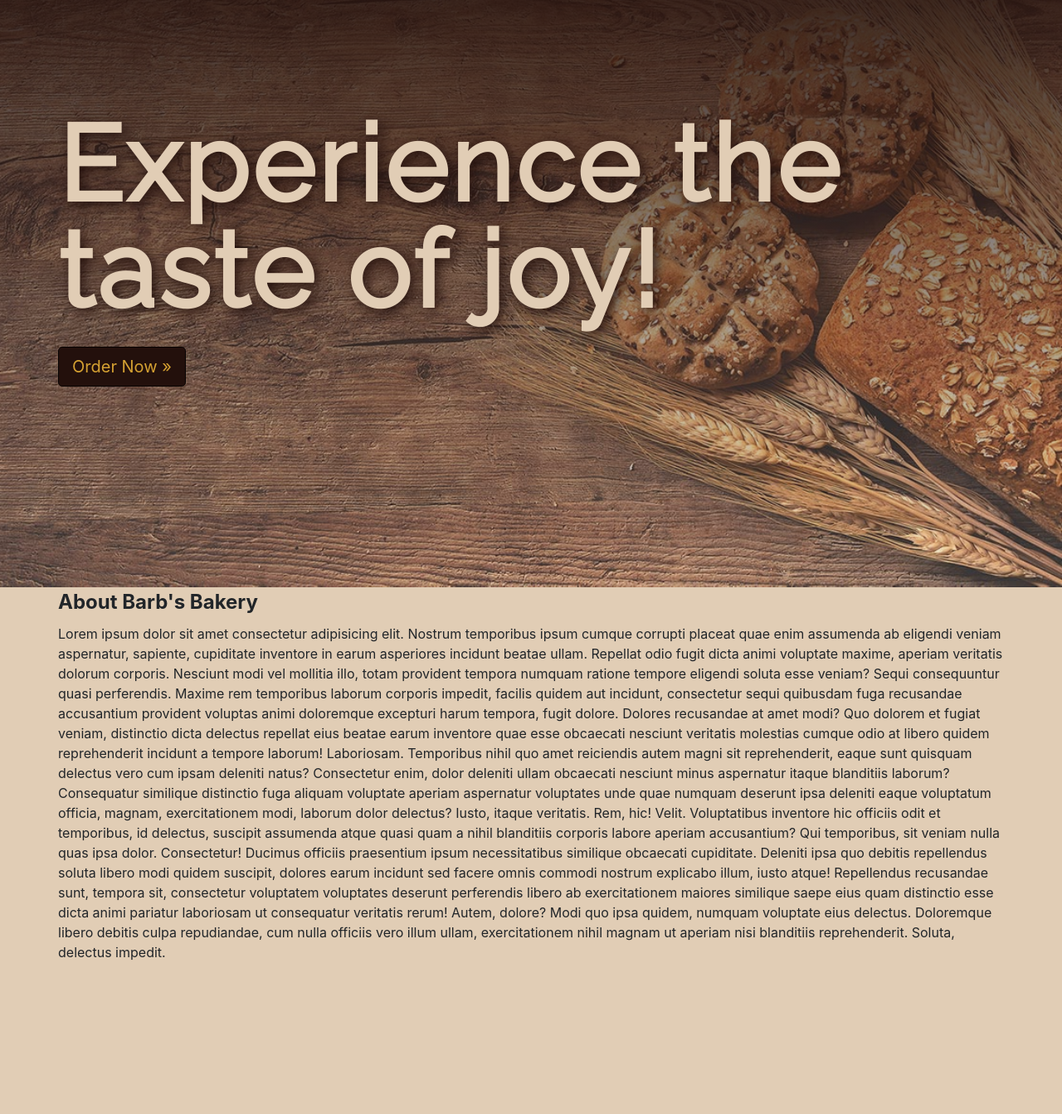
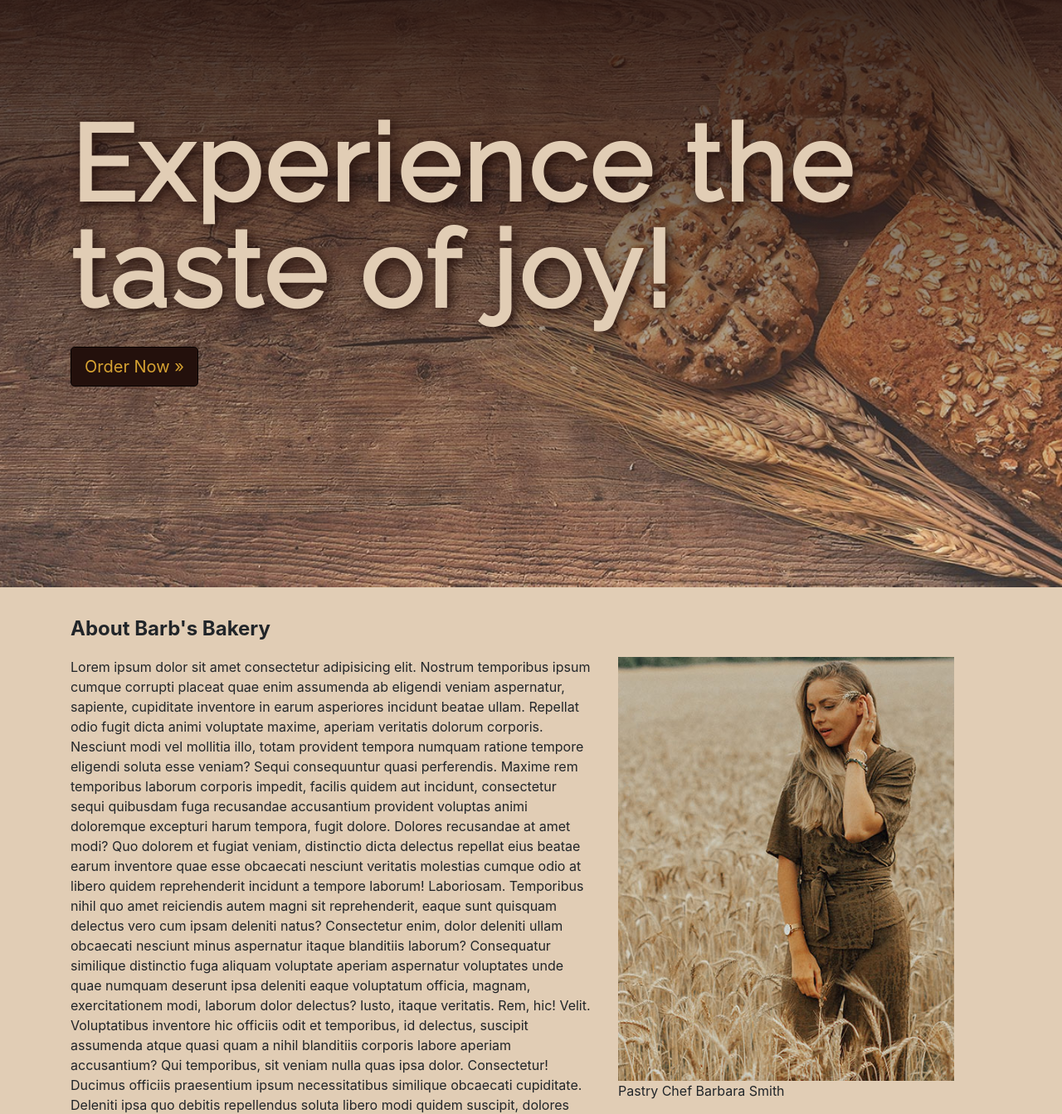
Before and after one commit to GreenApple76/bakery, a website: page index.html in a window 1280 px wide. Shown: the part 92-1435 px from the top of the page at 83% size. Before the commit the page ends 1268 px from the top, so only its background shows below. Drawn offline with nearby package versions, Linux system fonts and the light colour scheme.

Commit message:
add image of pastry chef, adjust section spacing

```diff
--- a/index.html
+++ b/index.html
@@ -30,7 +30,7 @@
     <header class="hero">
         <div class="container">
             <div class="row">
-                <div class="col-xs-12">
+                <div class="col-12">
                     <h1>Experience the taste of joy!</h1>
                     <p><a class="btn btn-primary btn-lg" href="#" role="button">Order Now &raquo;</a></p>
                 </div>
@@ -40,10 +40,10 @@
     <main>
         <div class="container">
             <div class="row">
-                <div class="col-xs-12">
+                <div class="col-12">
                         <section id="about">
                                 <h2>About Barb's Bakery</h2>
-                                <p>Lorem ipsum dolor sit amet consectetur adipisicing elit. Nostrum temporibus ipsum cumque corrupti placeat quae enim assumenda ab eligendi veniam aspernatur, sapiente, cupiditate inventore in earum asperiores incidunt beatae ullam.
+                                <p><figure><img src="img/humphrey-muleba-775454-unsplash.jpg" alt="Photo of Barb the Baker"><figcaption>Pastry Chef Barbara Smith</figcaption></figure>Lorem ipsum dolor sit amet consectetur adipisicing elit. Nostrum temporibus ipsum cumque corrupti placeat quae enim assumenda ab eligendi veniam aspernatur, sapiente, cupiditate inventore in earum asperiores incidunt beatae ullam.
                                 Repellat odio fugit dicta animi voluptate maxime, aperiam veritatis dolorum corporis. Nesciunt modi vel mollitia illo, totam provident tempora numquam ratione tempore eligendi soluta esse veniam? Sequi consequuntur quasi perferendis.
                                 Maxime rem temporibus laborum corporis impedit, facilis quidem aut incidunt, consectetur sequi quibusdam fuga recusandae accusantium provident voluptas animi doloremque excepturi harum tempora, fugit dolore. Dolores recusandae at amet modi?
                                 Quo dolorem et fugiat veniam, distinctio dicta delectus repellat eius beatae earum inventore quae esse obcaecati nesciunt veritatis molestias cumque odio at libero quidem reprehenderit incidunt a tempore laborum! Laboriosam.
--- a/scss/main.scss
+++ b/scss/main.scss
@@ -13,6 +13,10 @@ html, body {
 
 body {
     font-family: 'Open Sans', sans-serif;
+}
+
+section {
+    padding-top: 2rem;
 }
 
 h1 {
@@ -48,6 +52,18 @@ h1 {
     }
 }
 
+figure {
+    @media (min-width: 768px) {
+        float: right;
+        padding-left: 2rem;
+    }
+}
+
+#about img {
+    max-width: 90%;
+}
+
+
 @import "../node_modules/bootstrap/scss/reboot";
 @import "../node_modules/bootstrap/scss/grid";
 @import "../node_modules/bootstrap/scss/navbar";
```
Also changed, not shown: css/main.css, css/main.min.css, img/humphrey-muleba-775454-unsplash.jpg (added), 2 other files.
